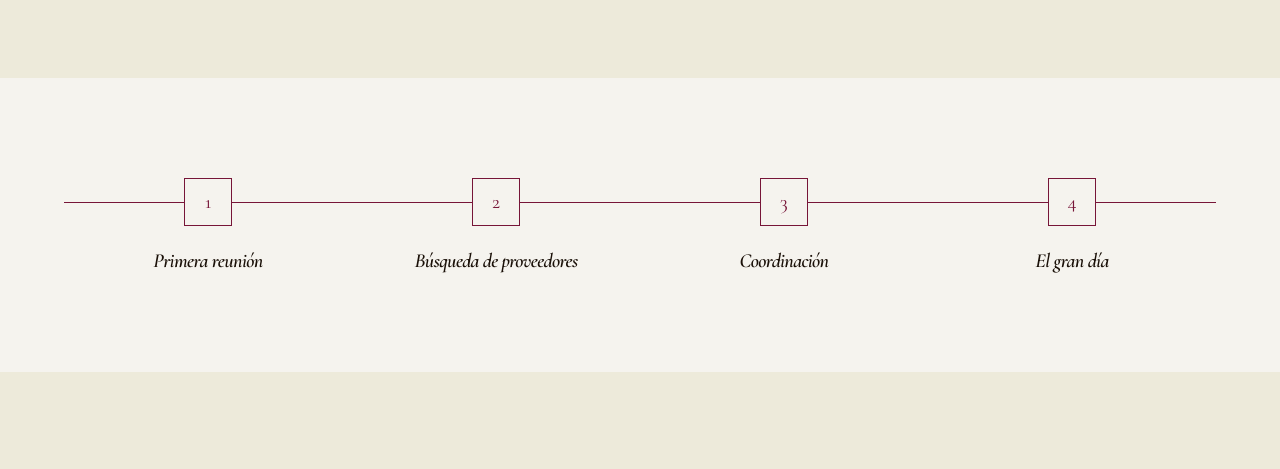
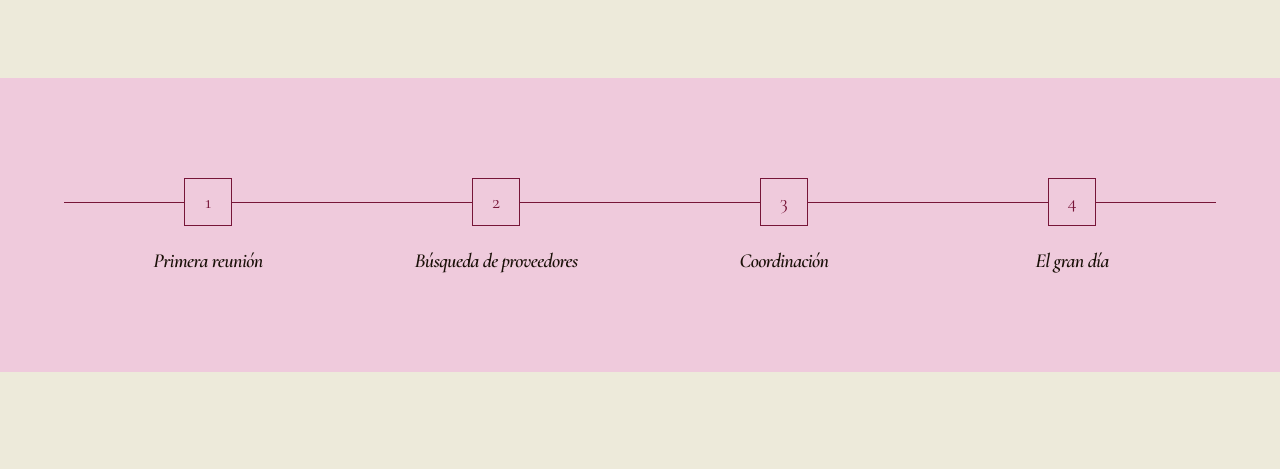
Before and after one commit to juantrabucco/las-navarro-eventos, a plain HTML site: page index.html in a window 1280 px wide. Shown: the part 1558-2027 px from the top of the page. Drawn offline with Linux system fonts and the light colour scheme.

Commit message:
Mejorar el ritmo visual: bloques de color Rosa (#EFCADC)
- Cambiar fondo de la sección Proceso a color Rosa
- Cambiar fondo de los números de paso a color Rosa
- Cambiar fondo de la sección Contacto a color Rosa
- Esto rompe el exceso de fondo Crema y genera un contraste elegante
  y coherente con la identidad de marca.

Made-with: Cursor

```diff
--- a/css/styles.css
+++ b/css/styles.css
@@ -362,7 +362,7 @@ h1, h2, h3, .title-italic {
 
 /* 8. Proceso */
 .proceso {
-  background-color: var(--color-timeline-bg);
+  background-color: var(--color-rosa);
   padding: 100px 0;
 }
 
@@ -396,7 +396,7 @@ h1, h2, h3, .title-italic {
 .step-num {
   width: 48px;
   height: 48px;
-  background-color: var(--color-timeline-bg);
+  background-color: var(--color-rosa);
   border: 1px solid var(--color-bordo);
   color: var(--color-bordo);
   display: flex;
@@ -554,6 +554,7 @@ h1, h2, h3, .title-italic {
 
 /* 12. Contacto */
 .contacto {
+  background-color: var(--color-rosa);
   padding: 120px 0;
 }
 
```
